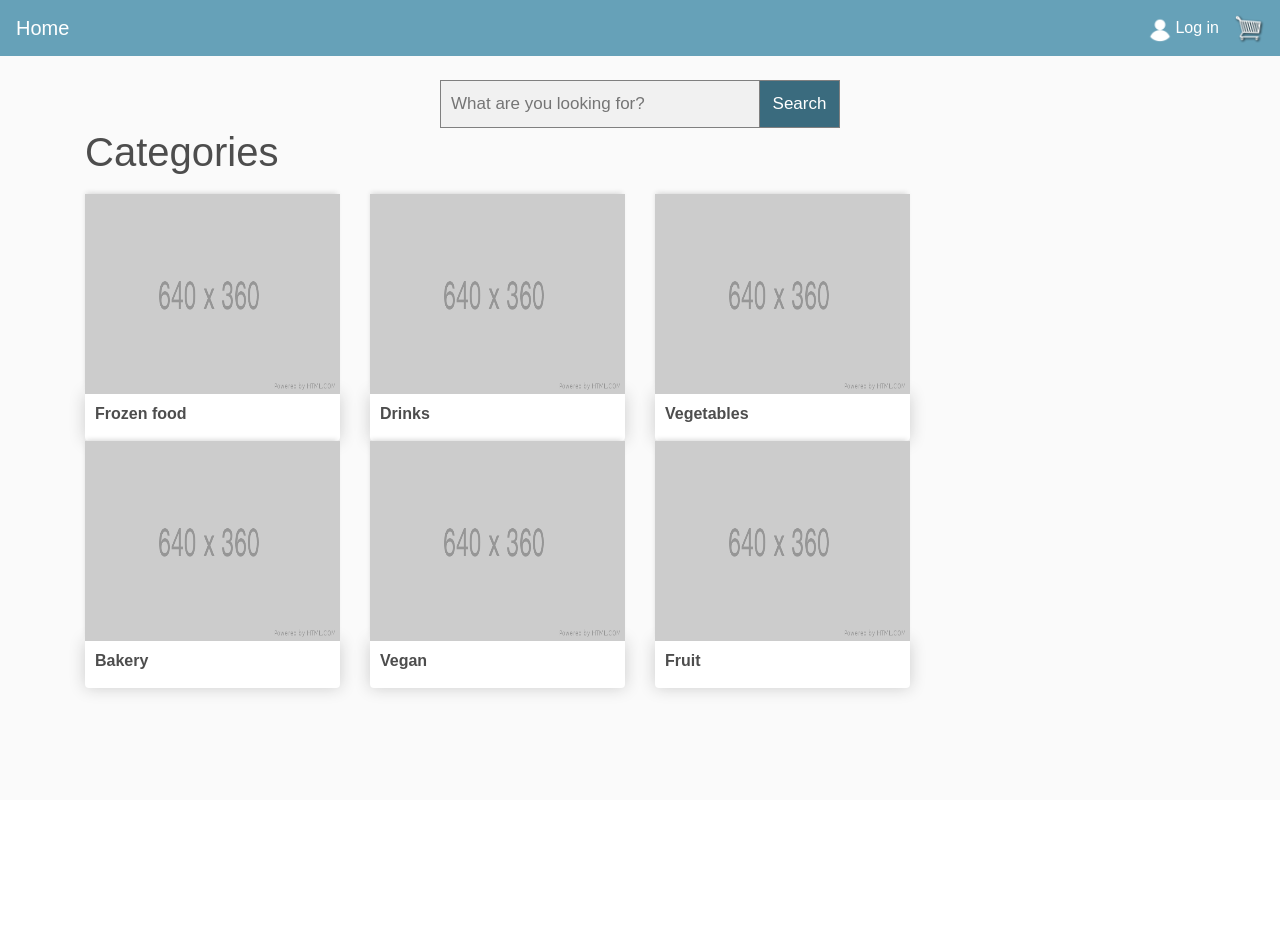
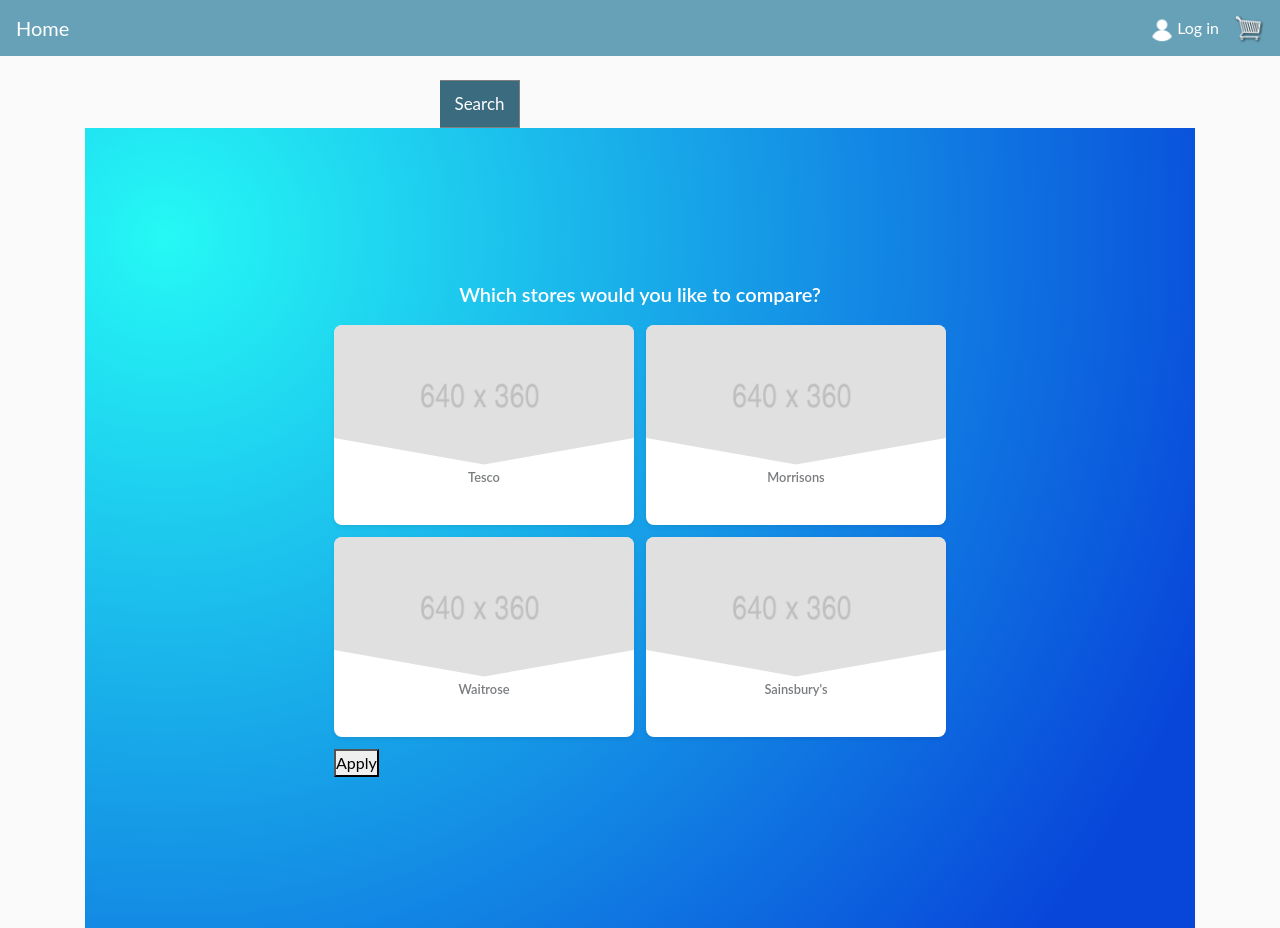
Before and after one commit to GabTak/Price-Comparison-Website, a Django app: page / in a window 1280 px wide. Before the commit the page ends 696 px from the top, so only its background shows below. Run offline with Django 4.2, Linux system fonts and the light colour scheme; some libraries are stand-ins or nearby versions.

Commit message:
Improved Home Page

```diff
--- a/templates/contents.html
+++ b/templates/contents.html
@@ -49,7 +49,7 @@
   top: 55px;
   position: fixed;
   display: block;
-  background-color: #247D9E;
+  background-color: #3A6B7E;
   color: #fff;
   width: 55px;
   height: 50px;
--- a/templates/home.html
+++ b/templates/home.html
@@ -2,49 +2,214 @@
 {% load static %}
 {% block content %}
 
+
+<head>
+    <style>
+        * {
+            font-family: Lato;
+            margin: 0;
+            padding: 0;
+            --transition: 0.15s;
+            --border-radius: 0.5rem;
+            --background: #ffc107;
+            --box-shadow: #ffc107;
+          }
+
+          .cont-bg {
+            min-height: 100vh;
+            background-image: radial-gradient(
+              circle farthest-corner at 7.2% 13.6%,
+              rgba(37, 249, 245, 1) 0%,
+              rgba(8, 70, 218, 1) 90%
+            );
+            padding: 1rem;
+            display: flex;
+            flex-direction: column;
+            align-items: center;
+            justify-content: center;
+          }
+
+          .cont-title {
+            color: white;
+            font-size: 1.25rem;
+            font-weight: 600;
+            margin-bottom: 1rem;
+          }
+
+          .cont-main {
+            display: flex;
+            flex-wrap: wrap;
+            align-content: center;
+            justify-content: center;
+          }
+
+          .cont-checkbox {
+            width: 300px;
+            height: 200px;
+            border-radius: var(--border-radius);
+            box-shadow: 0 0.125rem 0.25rem rgba(0, 0, 0, 0.075);
+            background: white;
+            transition: transform var(--transition);
+          }
+
+          .cont-checkbox:first-of-type {
+            margin-bottom: 0.75rem;
+            margin-right: 0.75rem;
+          }
+
+          .cont-checkbox:active {
+            transform: scale(0.9);
+          }
+
+          input {
+            display: none;
+          }
+
+          input:checked + label {
+            opacity: 1;
+            box-shadow: 0 0 0 3px var(--background);
+          }
+
+          input:checked + label img {
+            -webkit-filter: none; /* Safari 6.0 - 9.0 */
+            filter: none;
+          }
+
+          input:checked + label .cover-checkbox {
+            opacity: 1;
+            transform: scale(1);
+          }
+
+          input:checked + label .cover-checkbox svg {
+            stroke-dashoffset: 0;
+          }
+
+          label {
+            display: inline-block;
+            cursor: pointer;
+            border-radius: var(--border-radius);
+            overflow: hidden;
+            width: 100%;
+            height: 100%;
+            position: relative;
+            opacity: 0.6;
+          }
+
+          label img {
+            width: 100%;
+            height: 70%;
+            object-fit: cover;
+            clip-path: polygon(0% 0%, 100% 0, 100% 81%, 50% 100%, 0 81%);
+            -webkit-filter: grayscale(100%); /* Safari 6.0 - 9.0 */
+            filter: grayscale(100%);
+          }
+
+          label .cover-checkbox {
+            position: absolute;
+            right: 5px;
+            top: 3px;
+            z-index: 1;
+            width: 20px;
+            height: 20px;
+            border-radius: 50%;
+            background: var(--box-shadow);
+            border: 2px solid #fff;
+            transition: transform var(--transition),
+              opacity calc(var(--transition) * 1.2) linear;
+            opacity: 0;
+            transform: scale(0);
+          }
+
+          label .cover-checkbox svg {
+            width: 13px;
+            height: 11px;
+            display: inline-block;
+            vertical-align: top;
+            fill: none;
+            margin: 5px 0 0 3px;
+            stroke: #fff;
+            stroke-width: 2;
+            stroke-linecap: round;
+            stroke-linejoin: round;
+            stroke-dasharray: 16px;
+            transition: stroke-dashoffset 0.4s ease var(--transition);
+            stroke-dashoffset: 16px;
+          }
+
+          label .info {
+            text-align: center;
+            margin-top: 0.2rem;
+            font-weight: 600;
+            font-size: 0.8rem;
+          }
+        </style>
+    </head>
+
+
 {% include 'searchbar.html' %}
 
 
-<h1>Categories</h1>
-<div class="row">
 
-    <div class="col-lg-3">
-        <img class="thumbnail" src="{% static 'images/placeholder.png' %}">
-        <div class="box-element product">
-            <h6><strong>Frozen food</strong></h6>
+<div class="cont-bg">
+    <div class="cont-title">Which stores would you like to compare?</div>
+    <form method "get" action = "{% url 'contents' %}">
+    <div class = "control">
+    <div class="cont-main">
+      <div class="cont-checkbox">
+        <input type="checkbox" id="myCheckbox-1" name = "Tesco" {%if Tesco %}checked="checked"{% endif %}>
+        <label for="myCheckbox-1">
+            <img src="{% static 'images/placeholder.png' %}">
+          <span class="cover-checkbox">
+            <svg viewBox="0 0 12 10">
+              <polyline points="1.5 6 4.5 9 10.5 1"></polyline>
+            </svg>
+          </span>
+          <div class="info">Tesco</div>
+        </label>
       </div>
-        <img class="thumbnail" src="{% static 'images/placeholder.png' %}">
-        <div class="box-element product">
-            <h6><strong>Bakery</strong></h6>
-        </div></div>
-
-        <div class="col-lg-3">
-            <img class="thumbnail" src="{% static 'images/placeholder.png' %}">
-            <div class="box-element product">
-                <h6><strong>Drinks</strong></h6>
-            </div>
-                <img class="thumbnail" src="{% static 'images/placeholder.png' %}">
-                <div class="box-element product">
-                    <h6><strong>Vegan</strong></h6>
+      <div class="cont-checkbox">
+        <input type="checkbox" id="myCheckbox-2" name = "Morrisons" {%if Morrisons %}checked="checked"{% endif %}>
+        <label for="myCheckbox-2">
+            <img src="{% static 'images/placeholder.png' %}">
+          <span class="cover-checkbox">
+            <svg viewBox="0 0 12 10">
+              <polyline points="1.5 6 4.5 9 10.5 1"></polyline>
+            </svg>
+          </span>
+          <div class="info">Morrisons</div>
+        </label>
       </div>
     </div>
 
-        <div class="col-lg-3">
-            <img class="thumbnail" src="{% static 'images/placeholder.png' %}">
-            <div class="box-element product">
-                <h6><strong>Vegetables</strong></h6>
+    <div class="cont-main">
+    <div class="cont-checkbox">
+        <input type="checkbox" id="myCheckbox-3" name = "Waitrose" {%if Waitrose %}checked="checked"{% endif %}>
+        <label for="myCheckbox-3">
+            <img src="{% static 'images/placeholder.png' %}">
+          <span class="cover-checkbox">
+            <svg viewBox="0 0 12 10">
+              <polyline points="1.5 6 4.5 9 10.5 1"></polyline>
+            </svg>
+          </span>
+          <div class="info">Waitrose</div>
+        </label>
       </div>
-                <img class="thumbnail" src="{% static 'images/placeholder.png' %}">
-                <div class="box-element product">
-                    <h6><strong>Fruit</strong></h6>
+      <div class="cont-checkbox">
+        <input type="checkbox" id="myCheckbox-4" name = "Sainsburys" {%if Sainsburys %}checked="checked"{% endif %}>
+        <label for="myCheckbox-4">
+            <img src="{% static 'images/placeholder.png' %}">
+          <span class="cover-checkbox">
+            <svg viewBox="0 0 12 10">
+              <polyline points="1.5 6 4.5 9 10.5 1"></polyline>
+            </svg>
+          </span>
+          <div class="info">Sainsbury's</div>
+        </label>
       </div>
     </div>
 
-
-
-
-
+    <button type="submit">Apply</button></form>
+  </div>
 </div>
 
-
 {% endblock content %}
```
Also changed, not shown: db.sqlite3. Lines whose indentation alone changed are shown as unchanged.
